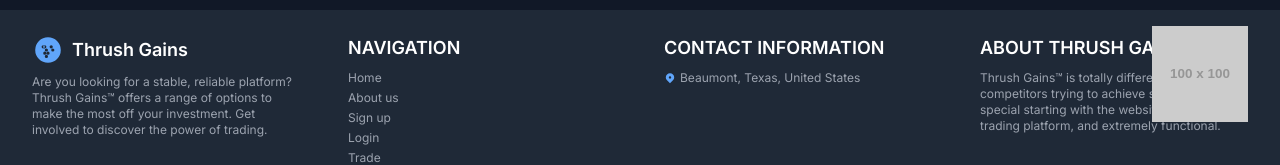
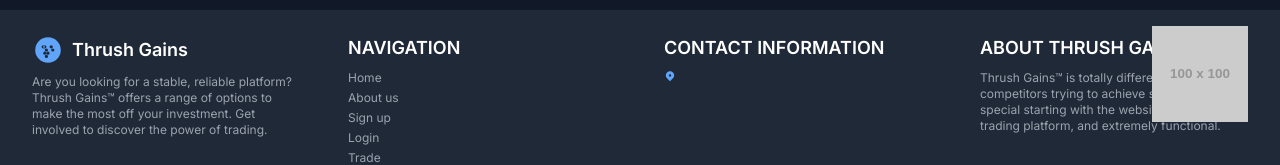
Before and after one commit to Mega2255/Thrus, a plain HTML site: page index.html in a window 1280 px wide. Shown: the part 4093-4258 px from the top of the page. Drawn offline with nearby package versions, Linux system fonts and the light colour scheme; placeholder pictures from the web are drawn by us.

Commit message:
Update index.html

```diff
--- a/index.html
+++ b/index.html
@@ -1104,7 +1104,6 @@
                         <svg class="w-2 h-2 sm:w-3 sm:h-3 mr-1 text-blue-400" fill="currentColor" viewBox="0 0 20 20" xmlns="http://www.w3.org/2000/svg">
                             <path fill-rule="evenodd" d="M5.05 4.05a7 7 0 119.9 9.9L10 18.9l-4.95-4.95a7 7 0 010-9.9zM10 11a2 2 0 100-4 2 2 0 000 4z" clip-rule="evenodd"></path>
                         </svg>
-                        <span>Beaumont, Texas, United States</span>
                     </div>
                     <div class="flex items-center justify-center md:justify-start">
                         <!-- <svg class="w-2 h-2 sm:w-3 sm:h-3 mr-1 text-blue-400" fill="currentColor" viewBox="0 0 20 20" xmlns="http://www.w3.org/2000/svg">
```
